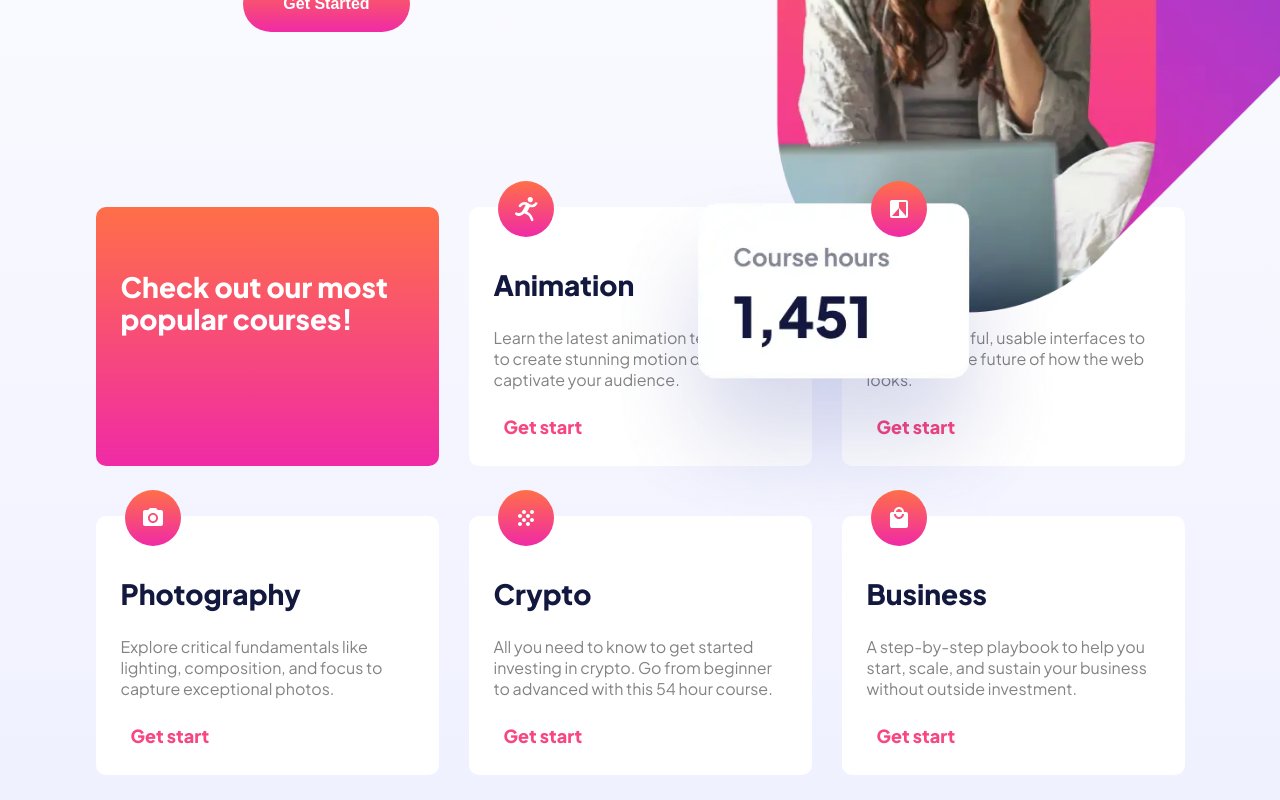
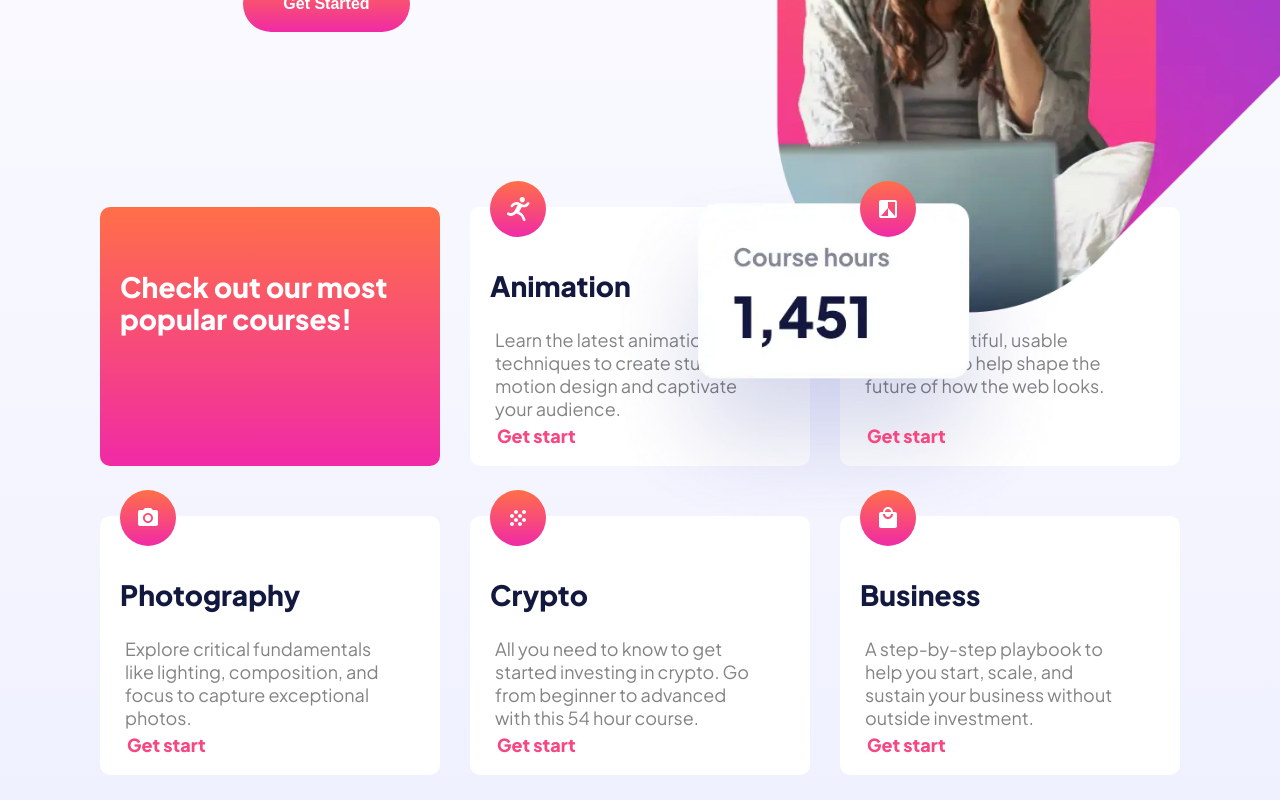
Before and after one commit to PiriyaLapa/Skilled-e-learning-landing-page, a React (Create React App) app: page / in a window 1280 px wide. Shown: the part 505-1305 px from the top of the page. Built offline with nearby package versions, Linux system fonts and the light colour scheme.

Commit message:
update and try to deploy

```diff
--- a/src/components/Cards/styleds.ts
+++ b/src/components/Cards/styleds.ts
@@ -22,12 +22,19 @@ export const StyledCards = styled.div`
   :nth-child(2) {
     color: #13183f;
     font-weight: 800;
+    margin:0 auto;
+
   }
   :nth-child(3) {
     color: #838383;
+    width:268px;
+    /* height:90px; */
   }
   :nth-child(4) {
     color: #f74780;
+    margin:0 auto;
+    position:relative;
+    top:30px;
   }
 
   @media screen and (min-width: 375px) {
@@ -40,13 +47,69 @@ export const StyledCards = styled.div`
     :nth-child(2) {
       display: block;
       font-size: 28px;
-      padding-left: 25px;
+      padding-left: 20px;
     }
     :nth-child(3) {
       display: block;
       font-size: 16px;
       padding: 25px;
       font-weight: 400;
+    }
+    :nth-child(4) {
+      padding-left: 35px;
+      font-size: 18px;
+      font-weight: 700;
+    }
+  }
+
+  @media screen and (min-width:768px){
+    width:340px;
+    height:259px;
+    font-size:24px;
+
+    :nth-child(1) {
+      font-size: 20px;
+    }
+    :nth-child(2) {
+      display: block;
+      font-size: 28px;
+      padding-left: 20px;
+    }
+    :nth-child(3) {
+      display: block;
+      font-size: 18px;
+      padding: 25px;
+      font-weight: 400;
+    height:35px;
+    }
+    :nth-child(4) {
+      padding-left: 27px;
+      font-size: 18px;
+      font-weight: 700;
+    }
+
+  }
+
+  @media screen and (min-width:1440px){
+    width:350px;
+    height:322px;
+    font-size:24px;
+
+    :nth-child(1) {
+      font-size: 24px;
+    }
+    :nth-child(2) {
+      display: block;
+      font-size: 28px;
+      padding-left: 20px;
+    }
+    :nth-child(3) {
+      display: block;
+      font-size: 16px;
+      padding: 25px;
+      font-weight: 400;
+    width:268px;
+    height:90px;
     }
     :nth-child(4) {
       padding-left: 35px;
--- a/src/components/Icons/styleds.ts
+++ b/src/components/Icons/styleds.ts
@@ -5,7 +5,7 @@ export const StyledAnimation = styled.div`
   display:inline-block;
   position:relative;
   top: -26px;
-  left:29px;
+  left:20px;
 
 `;
 
--- a/src/pages/LandingPage/sections/styles.ts
+++ b/src/pages/LandingPage/sections/styles.ts
@@ -7,7 +7,6 @@ export const StyledHeader = styled.div`
 export const StyledHero = styled.div`
   // Mobile screen
   @media screen and (min-width: 375px) {
-    //
     width: 100%;
     height: auto;
   }
@@ -102,4 +101,11 @@ export const StyledCardSection = styled.section`
       /* height:auto; */
     }
   }
+
+  @media screen and (min-width: 1440px){
+    & > :first-of-type{
+      width:350px;
+      height:322px;
+    }
+  }
 `;
```
